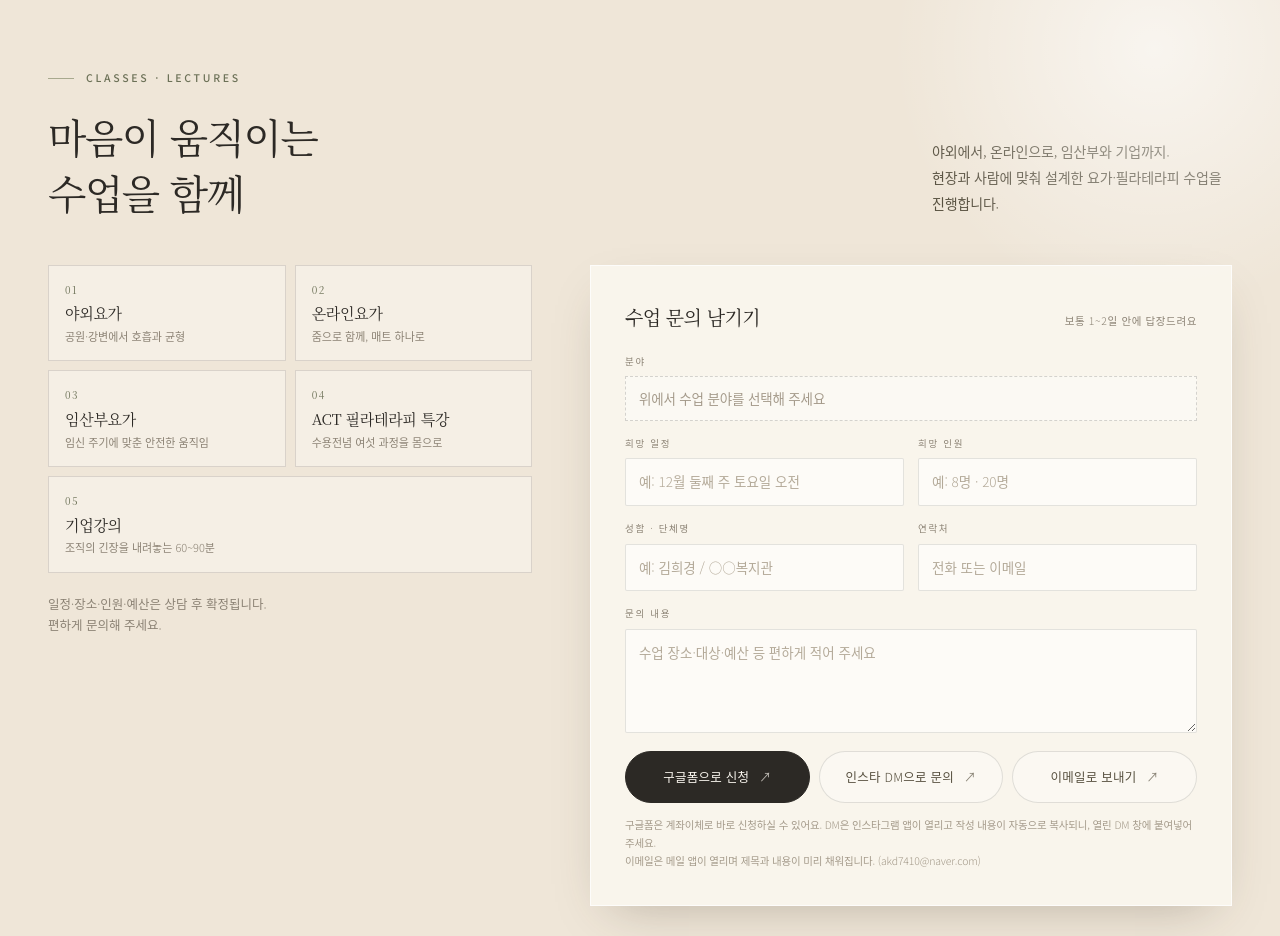
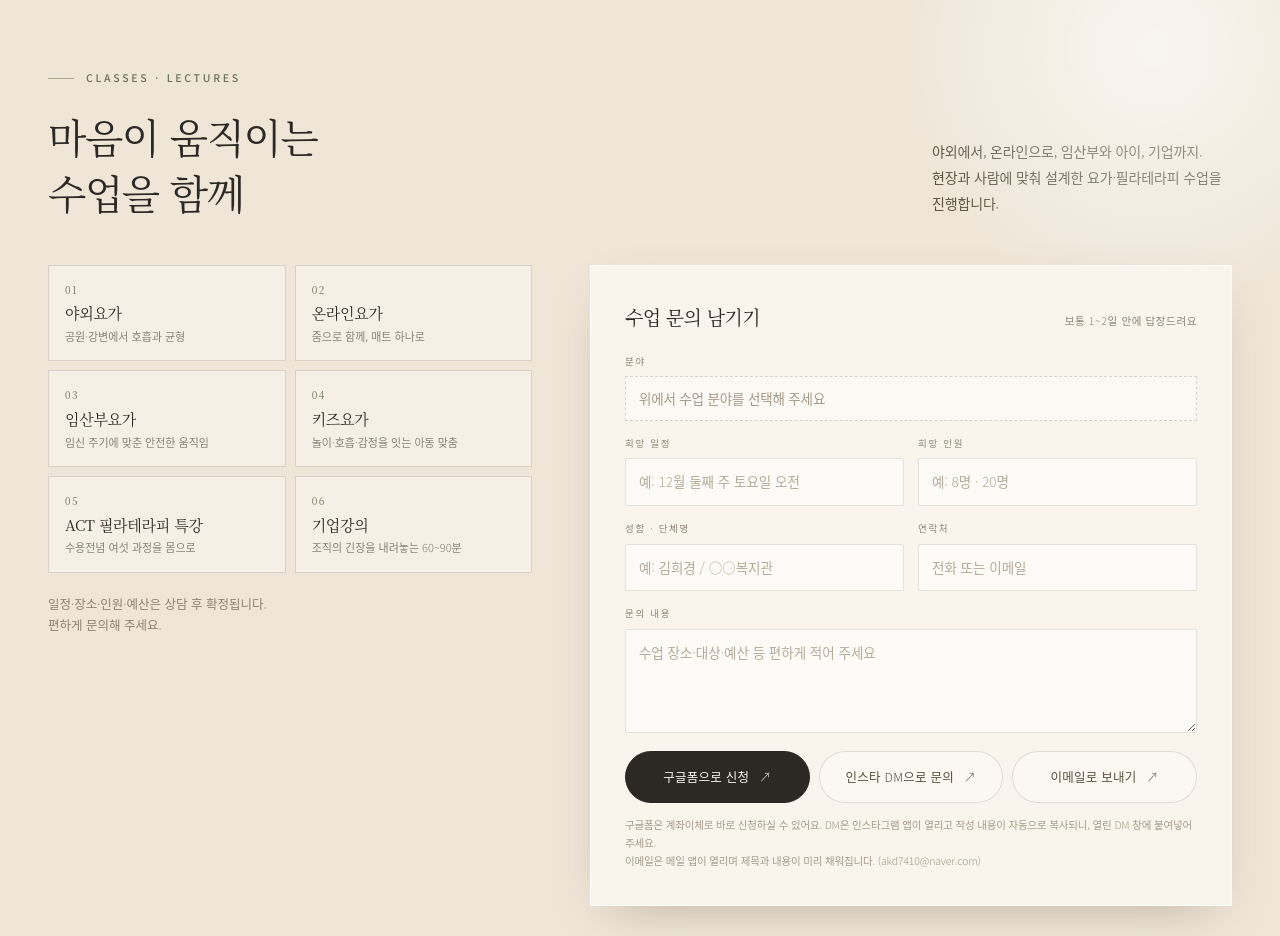
Before and after one commit to khk09031124/Mindmove-shop, a plain HTML site: page index.html in a window 1280 px wide. Shown: the part 4960-5896 px from the top of the page. Drawn offline with Linux system fonts and the light colour scheme.

Commit message:
클래스 문의에 키즈요가 추가 (6개 분야 · 2열×3행 균형, 구글폼 11번째 항목과 일치)

```diff
--- a/index.html
+++ b/index.html
@@ -4,7 +4,7 @@
 <meta charset="utf-8">
 <meta name="viewport" content="width=device-width, initial-scale=1, viewport-fit=cover">
 <title>숨결샘 — Mind &amp; Move Lab | 마음과 움직임이 머무는 자리</title>
-<meta name="description" content="아동심리학 박사수료 심리상담사 숨결샘이 직접 기획하고 그린 마음·움직임·예술 아카이브. 요가·필라테스 시퀀스북, ACT 부모교육 자료집, 색채 타로카드, 아트 만다라 컬러링북. ASAR 요가·ACT 필라테라피 온라인 자격증 과정과 야외·임산부 요가, 기업강의 문의.">
+<meta name="description" content="아동심리학 박사수료 심리상담사 숨결샘이 직접 기획하고 그린 마음·움직임·예술 아카이브. 요가·필라테스 시퀀스북, ACT 부모교육 자료집, 색채 타로카드, 아트 만다라 컬러링북. ASAR 요가·ACT 필라테라피 온라인 자격증 과정과 야외·임산부·키즈 요가, 기업강의 문의.">
 <meta name="theme-color" content="#FBF7F0">
 <meta property="og:title" content="숨결샘 — Mind &amp; Move Lab">
 <meta property="og:description" content="마음과 움직임이 머무는 자리 · 마음·움직임·예술 아카이브">
@@ -821,7 +821,7 @@ ul{padding:0;list-style:none}
           <p class="eyebrow">Classes · Lectures</p>
           <h2 class="h2">마음이 움직이는<br>수업을 함께</h2>
         </div>
-        <p class="lede">야외에서, 온라인으로, 임산부와 기업까지.<br>현장과 사람에 맞춰 설계한 요가·필라테라피 수업을 진행합니다.</p>
+        <p class="lede">야외에서, 온라인으로, 임산부와 아이, 기업까지.<br>현장과 사람에 맞춰 설계한 요가·필라테라피 수업을 진행합니다.</p>
       </div>
 
       <div class="classes-grid">
@@ -1367,8 +1367,9 @@ const CLASS_FIELDS = [
   { no: '01', name: '야외요가', desc: '공원·강변에서 호흡과 균형' },
   { no: '02', name: '온라인요가', desc: '줌으로 함께, 매트 하나로' },
   { no: '03', name: '임산부요가', desc: '임신 주기에 맞춘 안전한 움직임' },
-  { no: '04', name: 'ACT 필라테라피 특강', desc: '수용전념 여섯 과정을 몸으로' },
-  { no: '05', name: '기업강의', desc: '조직의 긴장을 내려놓는 60~90분', wide: true }
+  { no: '04', name: '키즈요가', desc: '놀이·호흡·감정을 잇는 아동 맞춤' },
+  { no: '05', name: 'ACT 필라테라피 특강', desc: '수용전념 여섯 과정을 몸으로' },
+  { no: '06', name: '기업강의', desc: '조직의 긴장을 내려놓는 60~90분' }
 ];
 const picks = $('#classPicks');
 picks.innerHTML = CLASS_FIELDS.map(f => `
```
Also changed, not shown: 1 other file.
